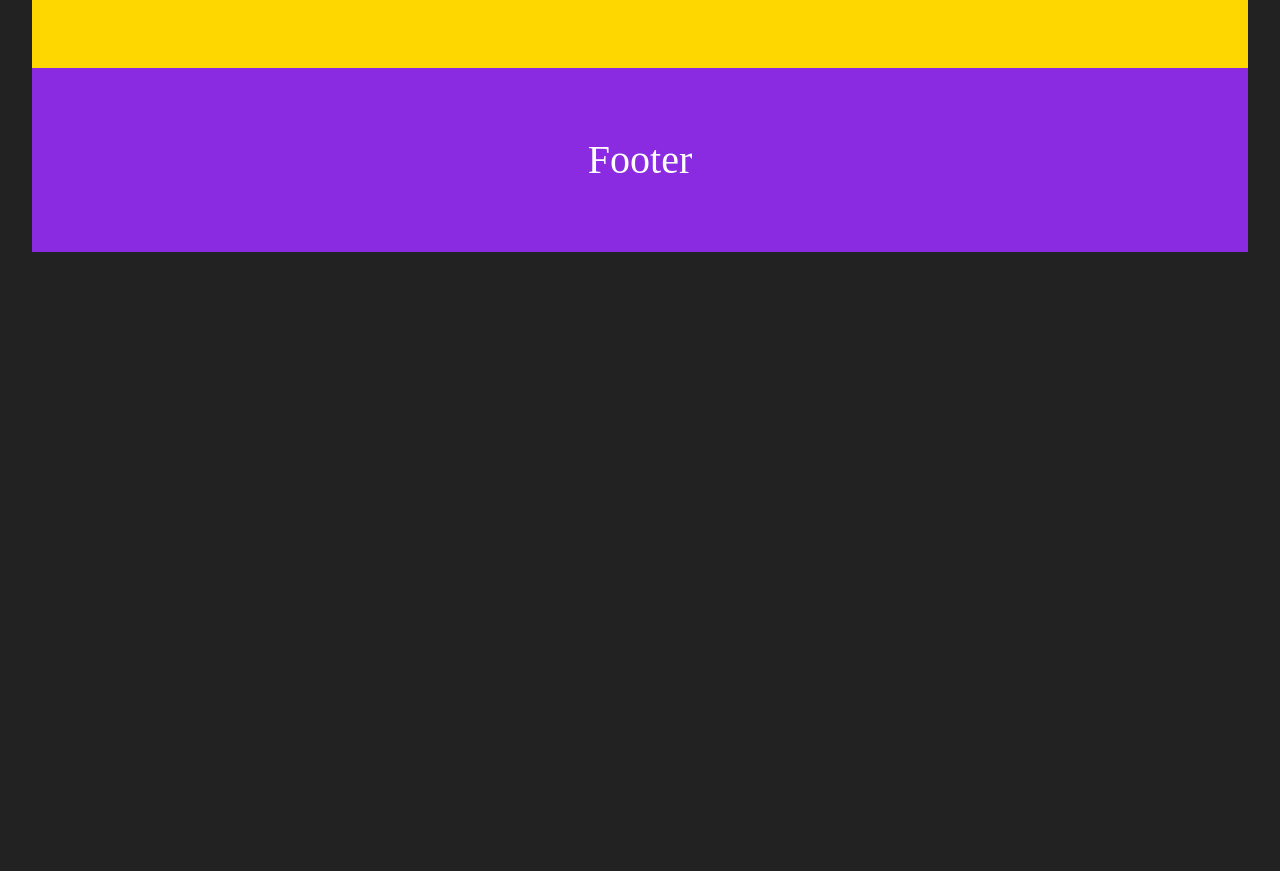
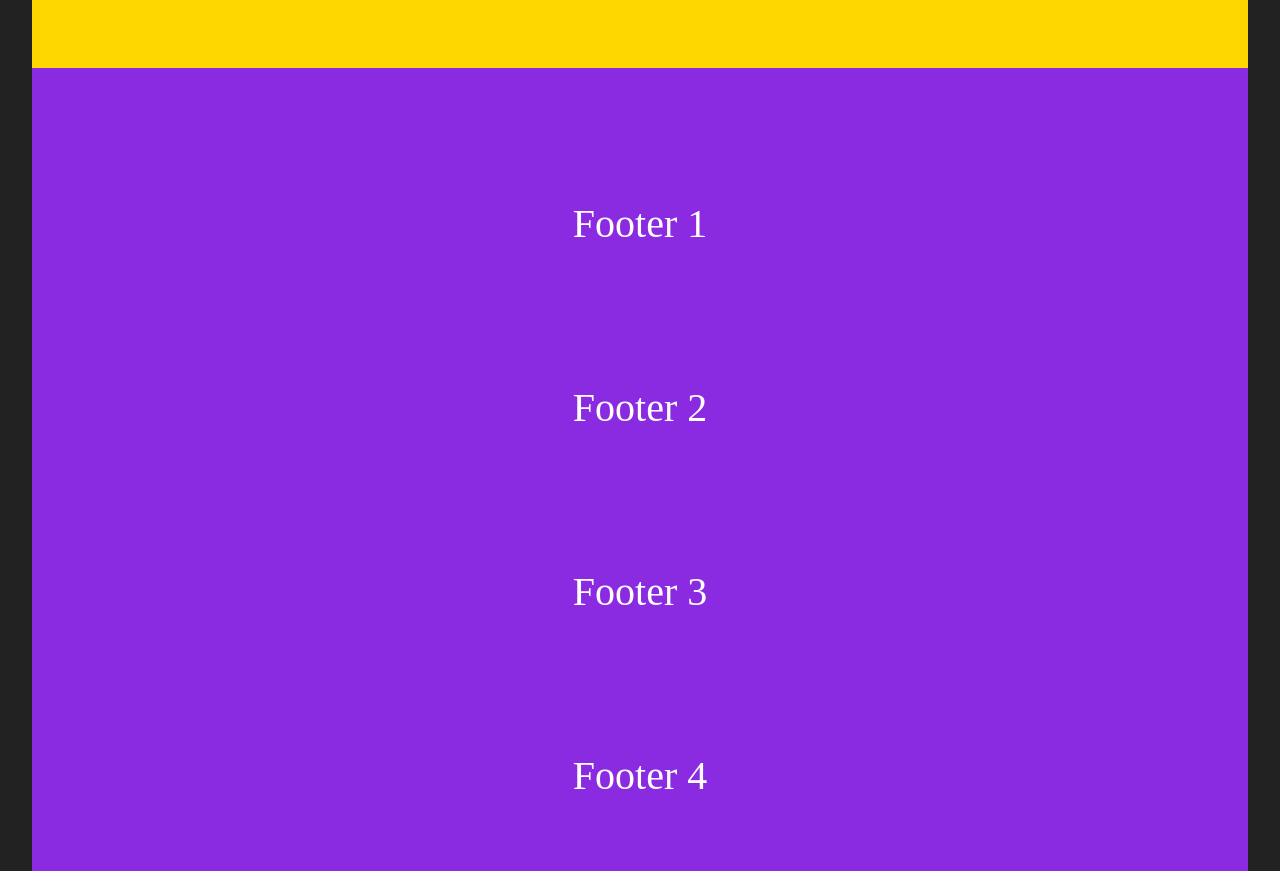
Before and after one commit to Levtrix3/Core_Interaction_Sora_Wong, a website: page projects/css-grid-2.html in a window 1280 px wide. Shown: the part 700-1571 px from the top of the page. Before the commit the page ends 984 px from the top, so only its background shows below. Drawn offline with Linux system fonts and the light colour scheme; files that its build step writes are made by us from their sources; files whose address does not match are found by name.

Commit message:
Update css-grid-2.html

```diff
--- a/projects/css-grid-2.html
+++ b/projects/css-grid-2.html
@@ -14,7 +14,12 @@
         <aside class="cell cell-2">Left sidebar</aside>
         <main class="cell cell-3">Main content</main>
         <aside class="cell cell-4">Right sidebar</aside>
-        <footer class="cell cell-5">Footer</footer>
+        <footer class="cell cell-5">
+            <div class="cell cell-6">Footer 1</div>
+            <div class="cell cell-7">Footer 2</div>
+            <div class="cell cell-8">Footer 3</div>
+            <div class="cell cell-9">Footer 4</div>
+        </footer>
       </div>
 
 </body>
```
